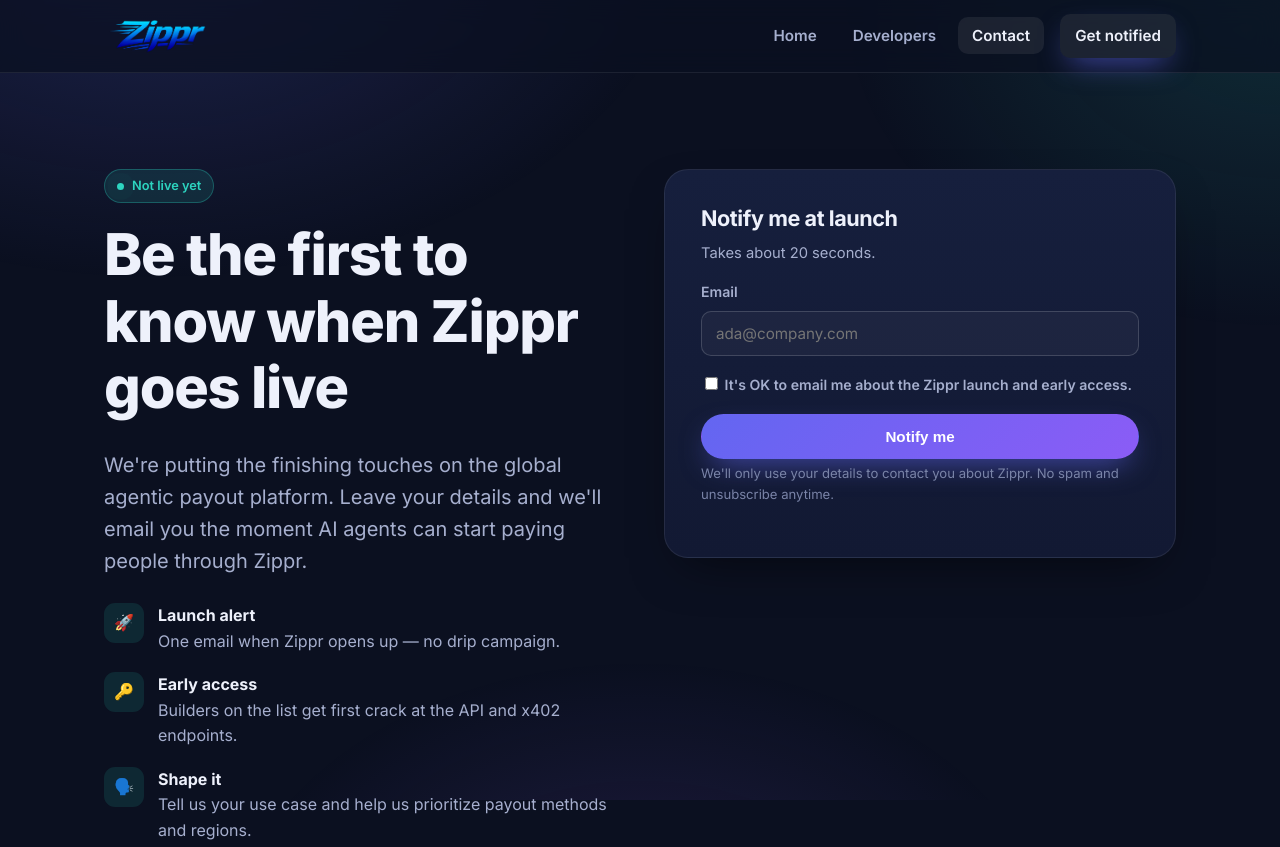
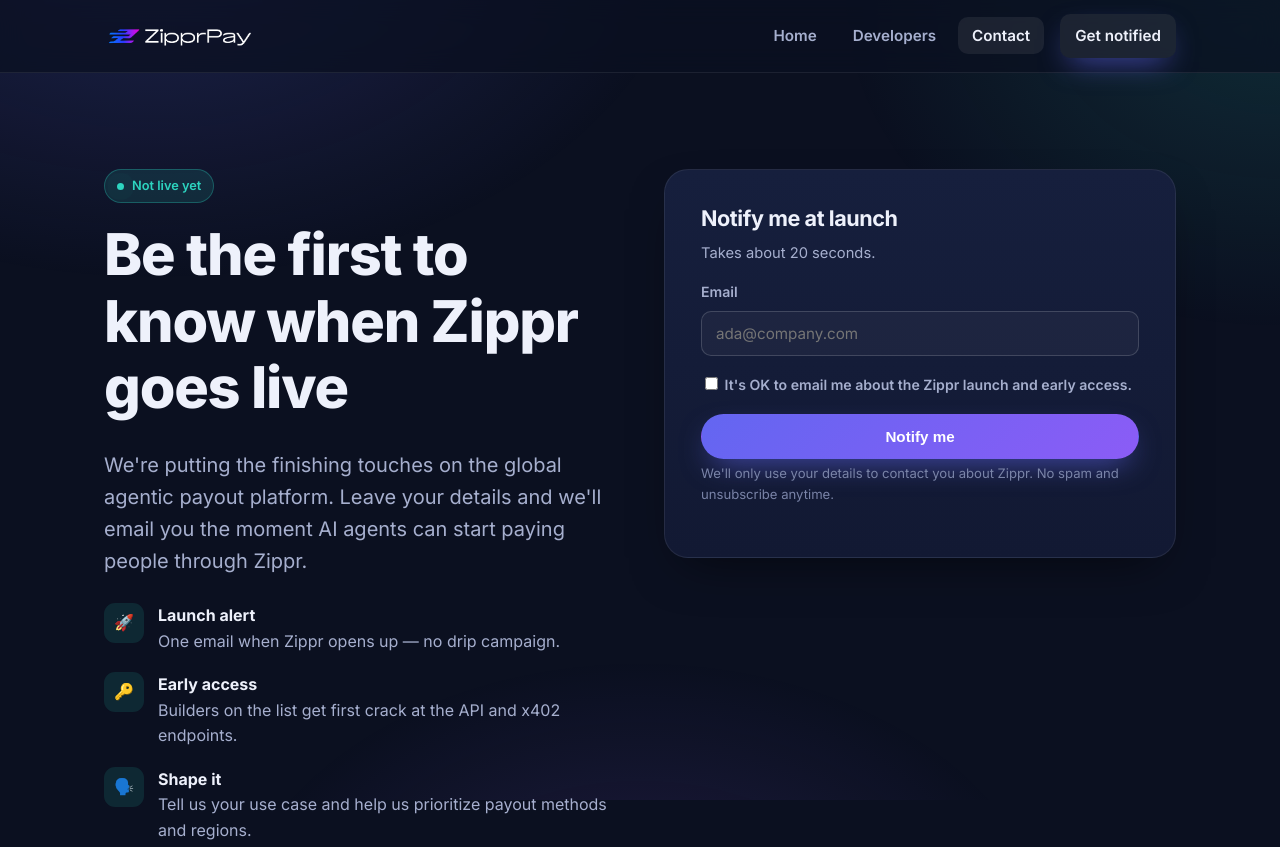
Before and after one commit to zipprpay/website, a plain HTML site: page contact.html in a window 1280 px wide. Shown: the top 847 px of the page. Drawn offline with Linux system fonts and the light colour scheme.

Commit message:
Update brand logo image in contact.html

```diff
--- a/contact.html
+++ b/contact.html
@@ -15,7 +15,7 @@
     <div class="container">
       <nav class="nav" aria-label="Primary">
         <a class="brand" href="index.html" aria-label="Zippr home">
-          <img class="brand-logo" src="assets/img/zippr-logo.png" alt="Zippr" width="112" height="44" />
+          <img class="brand-logo" src="assets/img/logo_white_text.png" alt="Zippr" width="112" height="44" />
         </a>
         <button class="nav-toggle" aria-label="Toggle menu" aria-expanded="false"><span></span></button>
         <ul class="nav-links">
```
